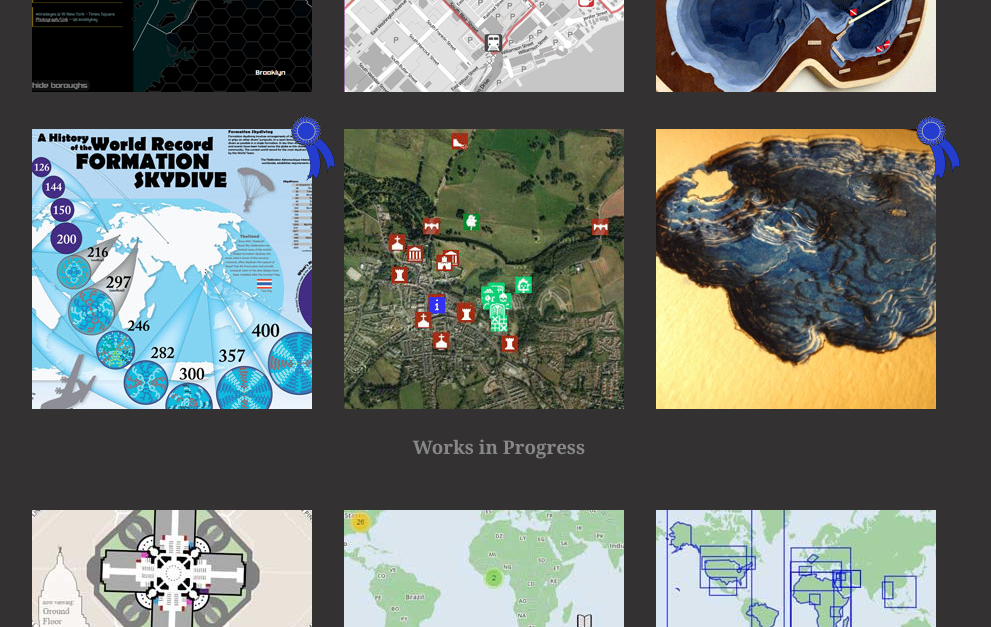
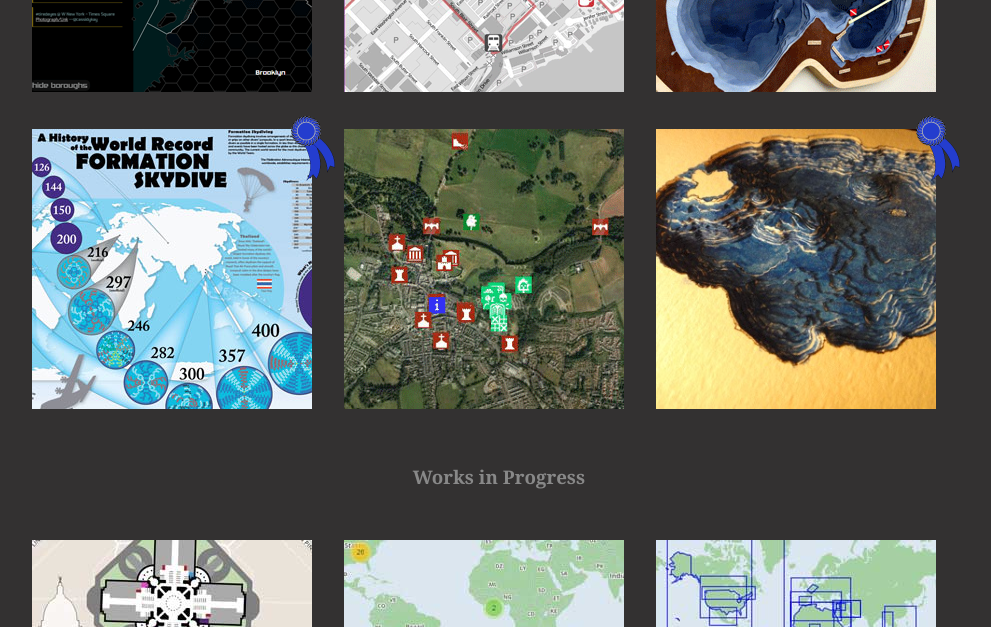
Before and after one commit to cmrRose/cmrRose.github.io, a plain HTML site: page index.html in a window 1280 px wide. Shown: the part 383-1010 px from the top of the page, without its empty margins (159-1150 px from the left). Drawn offline with Linux system fonts and the light colour scheme.

Commit message:
fix spacing between tables

```diff
--- a/index.html
+++ b/index.html
@@ -89,8 +89,8 @@
 				</table>
 
 <!--WIP row-->
-<table>
-<tr> <td></td><td><h3 class="center_me">Works in Progress</h3></td> <td></td></tr>
+<table class="pad-top-30">
+<tr > <td></td><td><h3 class="center_me">Works in Progress</h3></td> <td></td></tr>
 				<tr>
 					<td>
 						<a href="http://cmrrose.github.io/capitolMap/" target="_blank">
```
